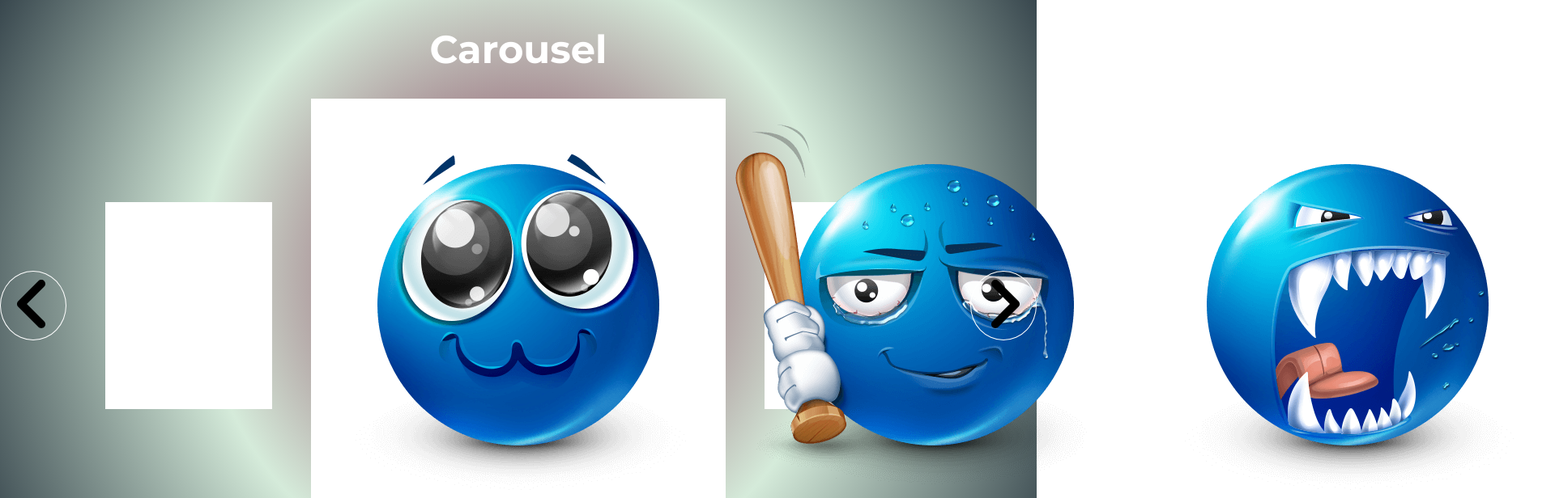
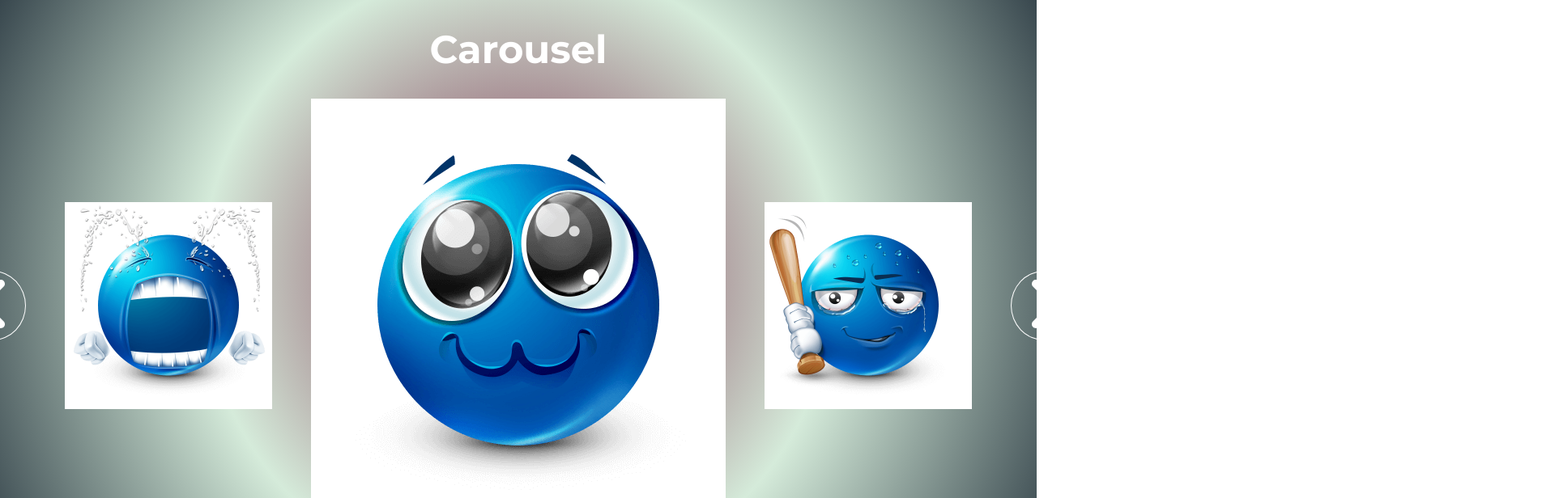
Before and after one commit to include-davis/Leads-Training-2025, a Next.js app: page /task2 in a window 1280 px wide. Shown: the part 160-776 px from the top of the page at 81% size, 1920 px wide, since content can reach past the window. Built offline with nearby package versions, Linux system fonts and the light colour scheme.

Commit message:
functional image slideshow
made each panel display a "calculated" index each time instead of sliding between x values

```diff
--- a/app/(pages)/_components/Carousel/Carousel.jsx
+++ b/app/(pages)/_components/Carousel/Carousel.jsx
@@ -2,35 +2,50 @@
 import styles from "./Carousel.module.scss";
 import { FaAngleLeft, FaAngleRight } from "react-icons/fa6";
 import Image from "next/image";
-import { useState } from "react";
+import { useState, useEffect } from "react";
 
 export default function Carousel ({images}) {
-    const [current, setCurrent] = useState(0)
+    const [main, setMain] = useState(0)
+    const [left, setLeft] = useState(images.length - 1)
+    const [right, setRight] = useState(1)
+
+    useEffect(()=>{
+        if (main == 0) {
+            setLeft(images.length - 1)
+            setRight(1)
+        }
+        else if (main == images.length - 1) {
+            setRight(0)
+            setLeft(main - 1)
+        }
+        else {
+            setLeft(main - 1)
+            setRight(main + 1)
+        }
+    },[main])
+
     const prev = () =>
-        setCurrent((current) => (current == 0 ? images.length - 1 : current - 1))
+        setMain(main == 0 ? images.length - 1 : main - 1)
     const next = () =>
-        setCurrent((current) => (current == images.length - 1 ? 0 : current + 1))
+        setMain(main == images.length - 1 ? 0 : main + 1)
 
     return (
         <main>
             <h1 className={styles.title}>Carousel</h1>
             <div className={styles.sliderContainer}>
-                <div className={styles.leftArrow} onClick={prev}>
+                <div className={styles.sideArrow} onClick={prev}>
                     <FaAngleLeft size="5rem"/>
                 </div>
-                <div className={styles.leftPanel}>
+                <div className={styles.smallPanel}>
+                    <Image width={256} height={256} src={images[left]} alt="idk"/>
                 </div>
-                <div className={styles.middlePanel}>
-                    <div className={styles.imageList} style={{transform: `translateX(-${current * 100}%)`}}>
-                        {images.map((image, index) => (
-                            <Image key={index} width={512} height={512} src={image} alt="idk"/>
-                        ))}
-                    </div>
+                <div className={styles.bigPanel}>
+                    <Image width={512} height={512} src={images[main]} alt="idk"/>
                 </div>
-                <div className={styles.rightPanel}>
-                    bye
+                <div className={styles.smallPanel}>
+                    <Image width={256} height={256} src={images[right]} alt="idk"/>
                 </div>
-                <div className={styles.rightArrow} onClick={next}>
+                <div className={styles.sideArrow} onClick={next}>
                     <FaAngleRight size="5rem"/>
                 </div>
             </div>
--- a/app/(pages)/_components/Carousel/Carousel.module.scss
+++ b/app/(pages)/_components/Carousel/Carousel.module.scss
@@ -1,7 +1,3 @@
-.panel {
-    overflow: hidden;
-}
-
 .title {
     font-size: 3rem;
     margin-bottom: 2rem;
@@ -12,41 +8,25 @@
     gap: 3rem;
     align-items: center;
     justify-content: center;
-    color: black;
 
-    .leftArrow {
+    .sideArrow {
         border-radius: 50%;
         border: 1px solid white;
         position: relative;
         z-index: 100;
     }
 
-    .leftPanel {
+    .smallPanel {
         background-color: white;
         width: 16rem;
         height: 16rem;
+        user-select: none;
     }
 
-    .middlePanel {
+    .bigPanel {
         background-color: white;
         width: 32rem;
         height: 32rem;
-    }
-    .imageList {
-        display: flex;
-        transition: transform 0.5s ease;
-    }
-
-    .rightPanel {
-        background-color: white;
-        width: 16rem;
-        height: 16rem;
-    }
-
-    .rightArrow {
-        border-radius: 50%;
-        border: 1px solid white;
-        position: relative;
-        z-index: 100;
+        user-select: none;
     }
 }
```
